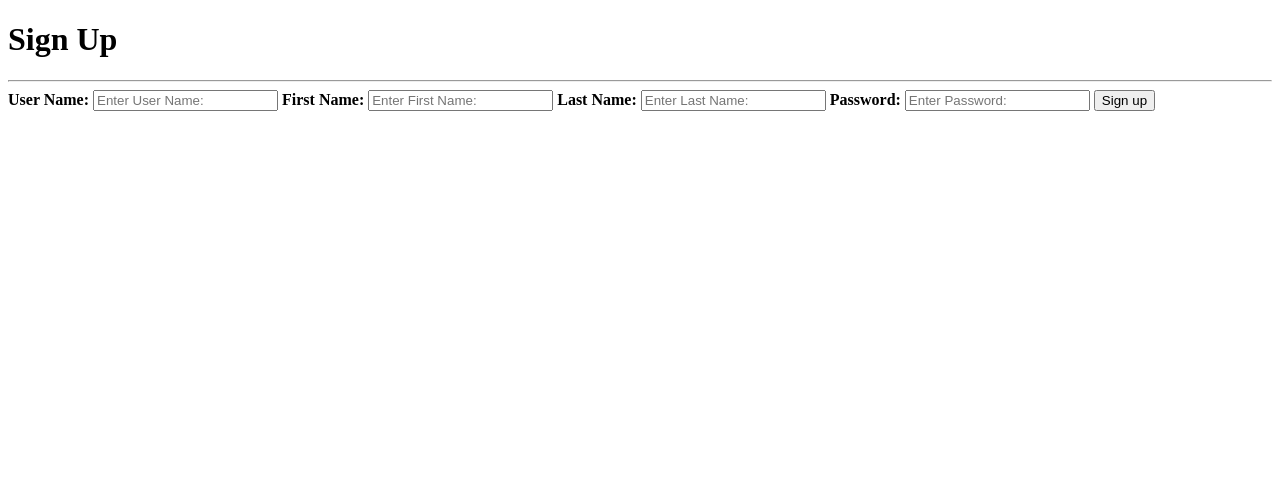
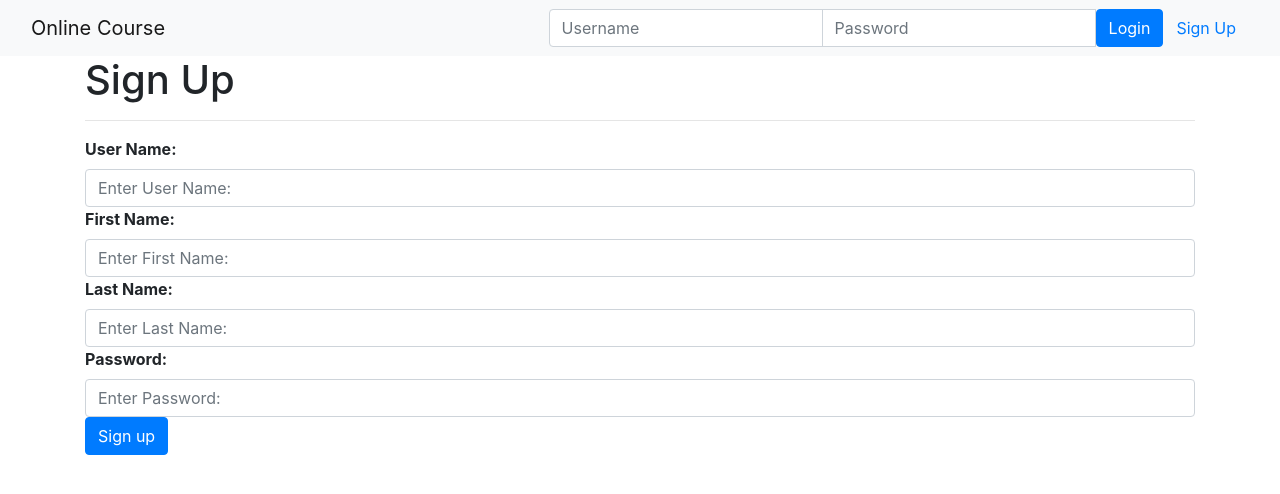
Before and after one commit to HarbySmart/Django_Bootstrap, a Django app: page /onlinecourse/registration/ in a window 1280 px wide. Shown: the top 494 px of the page. Run offline with Django 3.2, Linux system fonts and the light colour scheme; some libraries are stand-ins or nearby versions.

Commit message:
navbar & stylized

```diff
--- a/onlinecourse/templates/onlinecourse/user_registration.html
+++ b/onlinecourse/templates/onlinecourse/user_registration.html
@@ -2,33 +2,62 @@
 <html lang="en">
 <head>
     <meta charset="UTF-8">
+    <link rel="stylesheet" href="https://maxcdn.bootstrapcdn.com/bootstrap/4.5.2/css/bootstrap.min.css">
     {% load static %}
 </head>
 <body>
 
 <!-- Add a Navigation bar -->
+<nav class="navbar navbar-light bg-light">
+    <div class="container-fluid">
+        <div class="navbar-header">
+            <a class="navbar-brand" href="{% url 'onlinecourse:popular_course_list' %}">Online Course</a>
+        </div>
+        <ul class="nav navbar-nav navbar-right">
+
+            {% if user.is_authenticated %}
+            <li>
+                <a class="btn btn-link" href="#">{{ user.first_name }}({{ user.username }})</a>
+                <a class="btn btn-link" href="{% url 'onlinecourse:logout' %}">Logout</a>
+            </li>
+            {% else %}
+            <li>
+                <form clas="form-inline" action="{% url 'onlinecourse:login' %}" method="post">
+                    {% csrf_token %}
+                    <div class="input-group">
+                        <input type="text" class="form-control" placeholder="Username" name="username" >
+                        <input type="password" class="form-control" placeholder="Password" name="psw" >
+                        <button class="btn btn-primary" type="submit">Login</button>
+                        <a class="btn btn-link" href="{% url 'onlinecourse:registration' %}">Sign Up</a>
+                    </div>
+                </form>
+            </li>
+            {% endif %}
+        </ul>
+    </div>
+</nav>
 
 <!-- Stylize Registration form -->
 <form action="{% url 'onlinecourse:registration' %}" method="post">
-  <div class=""> <!--Stylize root div with .container class -->
+  <div class="container"> <!--Stylize root div with .container class -->
     {% csrf_token %}
     <h1>Sign Up</h1>
     <hr>
-    <div class=""> <!--Stylize second div with .form-group class -->
+    <div class="form-group"> <!--Stylize second div with .form-group class -->
         <label for="username"><b>User Name: </b></label>
-        <input type="text" class="" placeholder="Enter User Name: " name="username" required> <!--Stylize input with .form-control class -->
+        <input type="text" class="form-control" placeholder="Enter User Name: " name="username" required> <!--Stylize input with .form-control class -->
         <label for="firstname"><b>First Name: </b></label>
-        <input type="text" class="" placeholder="Enter First Name: " name="firstname" required> <!--Stylize input with .form-control class -->
+        <input type="text" class="form-control" placeholder="Enter First Name: " name="firstname" required> <!--Stylize input with .form-control class -->
         <label for="lastname"><b>Last Name: </b></label>
-        <input type="text" class="" placeholder="Enter Last Name: " name="lastname" required> <!--Stylize input with .form-control class -->
+        <input type="text" class="form-control" placeholder="Enter Last Name: " name="lastname" required> <!--Stylize input with .form-control class -->
         <label for="psw"><b>Password: </b></label>
-        <input type="password" class="" placeholder="Enter Password: " name="psw" required> <!--Stylize input with .form-control class -->
+        <input type="password" class="form-control" placeholder="Enter Password: " name="psw" required> <!--Stylize input with .form-control class -->
         {% if message %}
-        <div class=""> <!--Stylize the message paragraph with .alert and .alert-warning class -->
+        <div class="alert alert-warning"> <!--Stylize the message paragraph with .alert and .alert-warning class -->
             {{ message }}
         </div>
         {% endif %}
-        <button class="" type="submit">Sign up</button> <!--Stylize button with .btn and .btn-primary class -->
+        <button class="btn btn-primary" type="submit">Sign up</button> <!--Stylize button with .btn and .btn-primary class -->
     </div>
   </div>
 </form>
```
